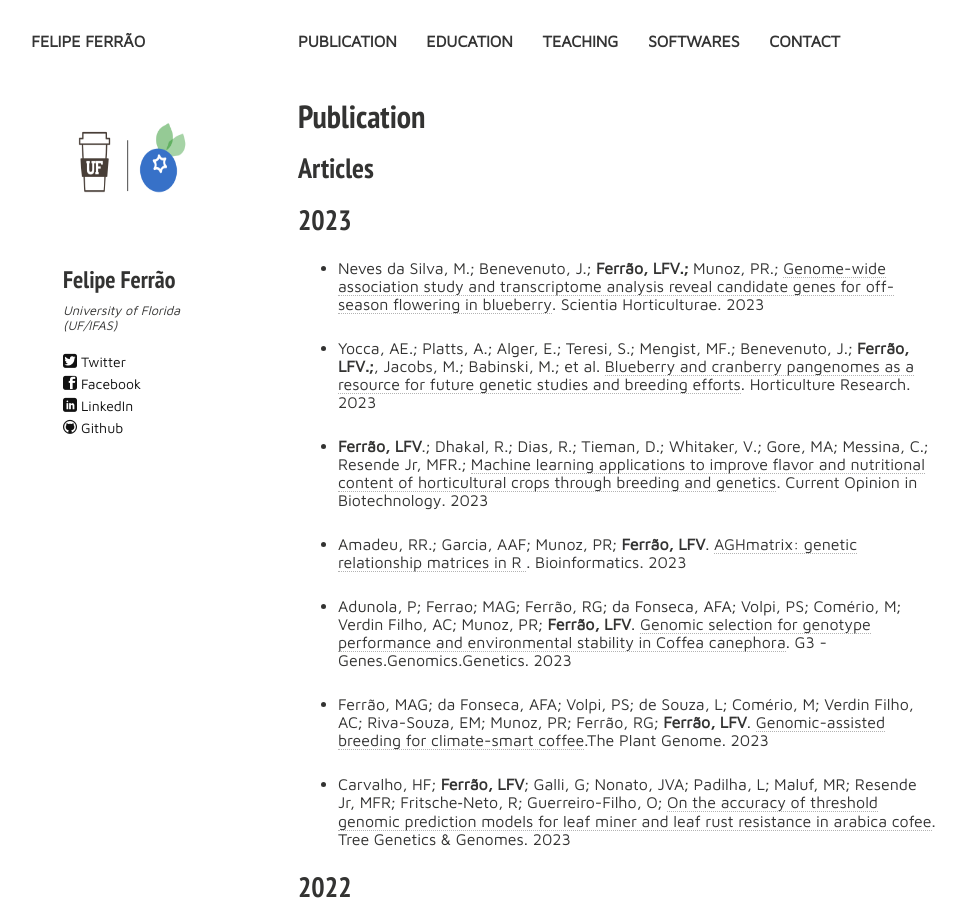
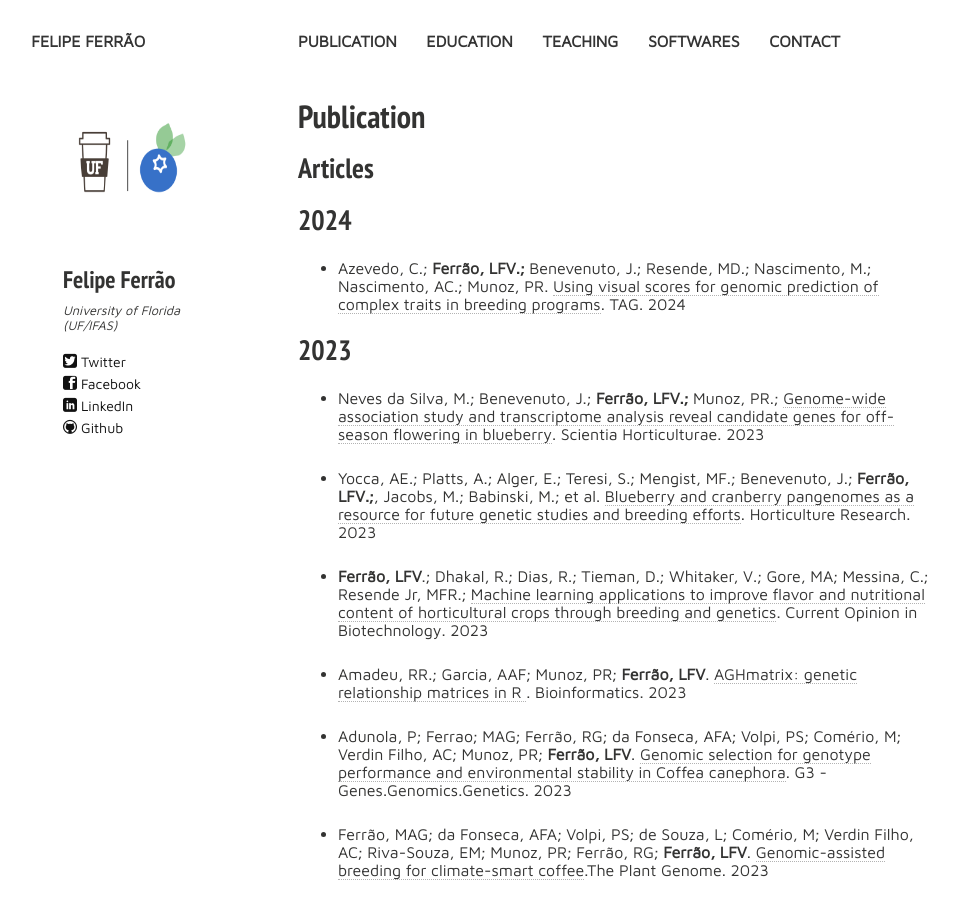
Before and after one commit to lfelipe-ferrao/lfelipe-ferrao.github.io, a Jekyll site: the page built from publication.md, in a window 1280 px wide and 900 px high. Shown: the whole window, without its empty margins (22-988 px from the left). Built offline with Jekyll 4.4.1, drawn with Linux system fonts in a browser that asks for light colours; nearby versions of some CDN libraries.

Commit message:
Update publication.md

```diff
--- a/publication.md
+++ b/publication.md
@@ -13,6 +13,10 @@ tags: [people, undergrads, MSc, PhD, postdocs]
 
 
 ## Articles
+
+## 2024
+
+- Azevedo, C.; **Ferrão, LFV.;** Benevenuto, J.; Resende, MD.; Nascimento, M.; Nascimento, AC.; Munoz, PR. [Using visual scores for genomic prediction of complex traits in breeding programs](https://link.springer.com/article/10.1007/s00122-023-04512-w). TAG. 2024
 
 ## 2023
 
```
